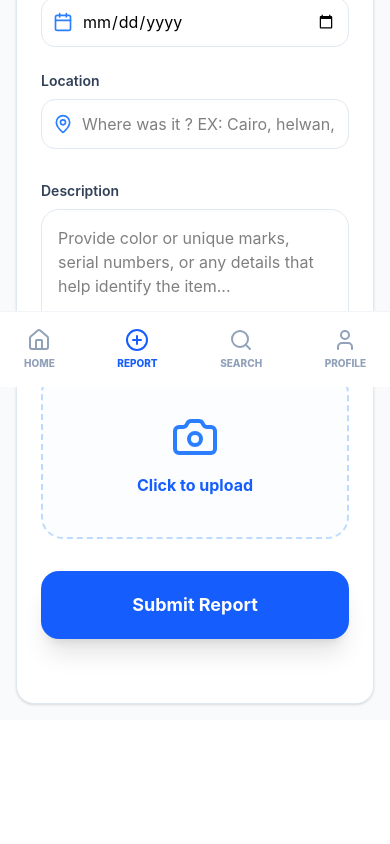
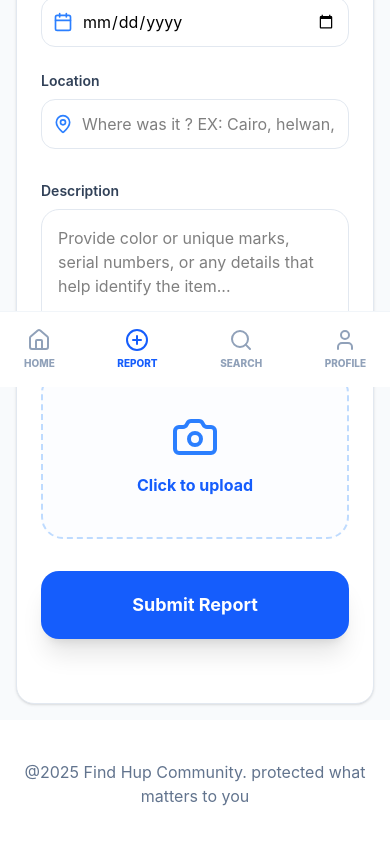
Before and after one commit to Foundit-Graduation-Project/Foundit_React_App, a React (Vite) app: page /create-report in a window 390 px wide. Shown: the part 457-1301 px from the top of the page. Before the commit the page ends 1177 px from the top, so only its background shows below. Built offline with nearby package versions, Linux system fonts and the light colour scheme.

Commit message:
Update: components/layout/customNavbars/myReportsNav

```diff
--- a/src/components/layout/customNavbars/myReportsNav.jsx
+++ b/src/components/layout/customNavbars/myReportsNav.jsx
@@ -1,6 +1,7 @@
 import { Input } from "../../ui/input";
 import { Search, Plus, Database } from "lucide-react";
 import { Button } from "../../ui/button";
+import { Link } from "react-router-dom";
 
 
 const myReportsNav = () => {
@@ -27,7 +28,9 @@ const myReportsNav = () => {
                     <Input placeholder="Search reports..." className="pl-9 bg-gray-50 border-gray-200" />
                 </div>
                 <Button className="bg-blue-600 hover:bg-blue-700 text-white">
-                    <Plus className="w-4 h-4 mr-2" /> New Report
+                    <Link to="/create-report" className="flex items-center">
+                        <Plus className="w-4 h-4 mr-2" /> New Report
+                    </Link>
                 </Button>
                 <div className="w-10 h-10 rounded-full bg-orange-100 flex items-center justify-center text-orange-600 font-bold ml-2">
                     JD
--- a/src/pages/Reports/ReportFooter.jsx
+++ b/src/pages/Reports/ReportFooter.jsx
@@ -2,7 +2,7 @@ import React from "react";
 
 function ReportFooter() {
   return (
-    <footer className="bg-white flex content-center justify-center text-center py-10 hidden lg:block dark:bg-amber-400">
+    <footer className="bg-white flex content-center justify-center text-center py-10 lg:block dark:bg-amber-400">
       <span className="text-slate-500">
         @2025 Find Hup Community. protected what matters to you
       </span>
```
